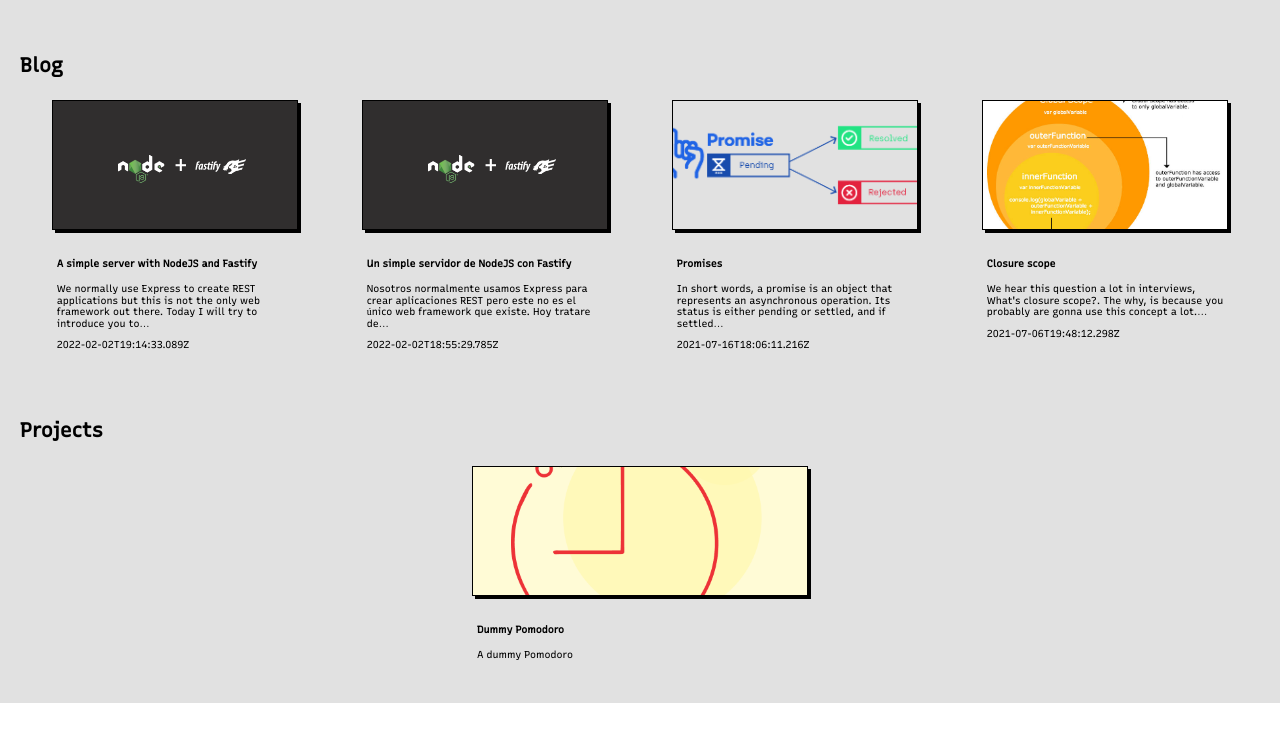
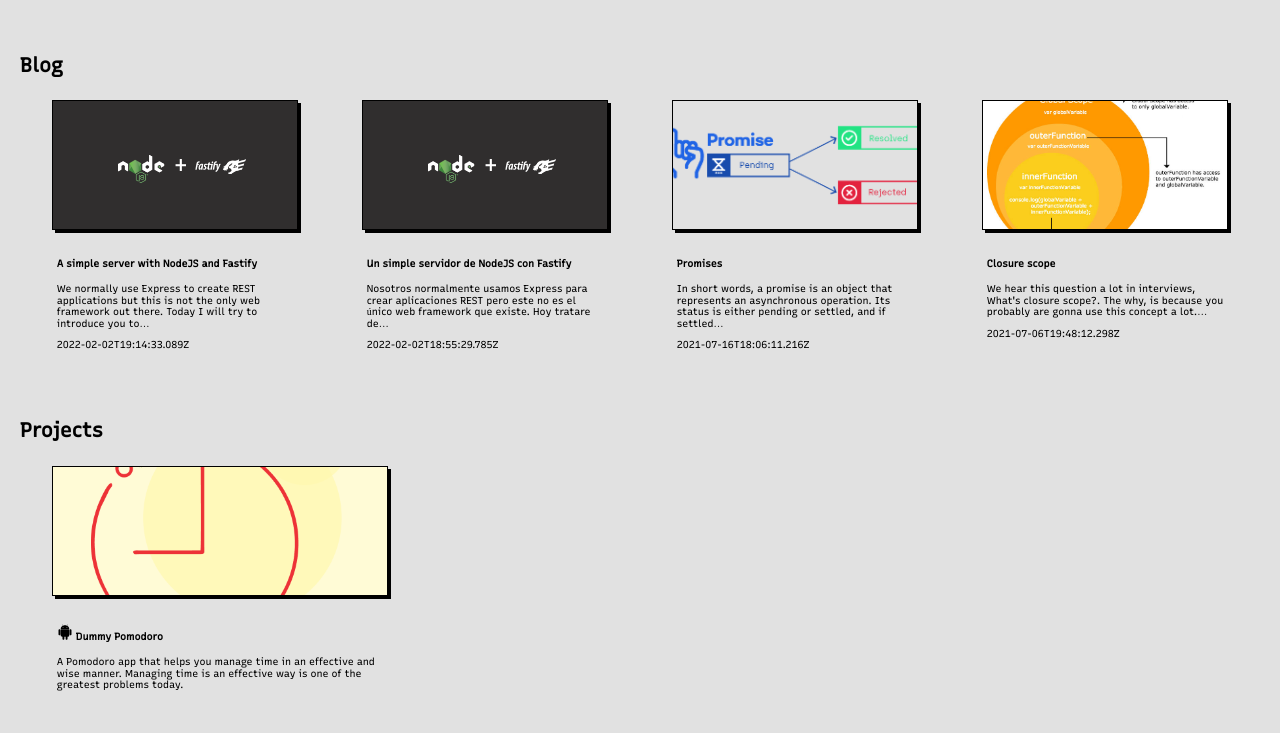
Before and after one commit to ferjpi/Portfolio, a Gatsby site: page / in a window 1280 px wide. Shown: the part 1183-1916 px from the top of the page. Before the commit the page ends 1886 px from the top, so only its background shows below. Built offline with nearby package versions, Linux system fonts and the light colour scheme; Gatsby itself is replaced by a stand-in of ours.

Commit message:
Card for Pomodoro Project

```diff
--- a/package.json
+++ b/package.json
@@ -56,6 +56,7 @@
     "react": "^16.14.0",
     "react-dom": "^16.14.0",
     "react-helmet": "^6.1.0",
+    "react-icons": "^4.3.1",
     "styled-components": "^5.3.3"
   }
 }
--- a/src/components/card.js
+++ b/src/components/card.js
@@ -35,16 +35,13 @@ const BodyContainer = Styled.div`
   padding: 5px;
 `
 
-function Card({ title, img, date, desc }) {
-  const [hoverImg, setHoverImg] = useState({ y: 0, scale: 1 })
+function Card({ title, img, date, desc, title_icon = null }) {
   return (
     <>
       <CardContainer
         as={motion.div}
         initial={{ y: 0 }}
         whileHover={{ y: -10, scale: 1.07 }}
-        onMouseEnter={() => setHoverImg({ y: -35, scale: 1.1 })}
-        onMouseLeave={() => setHoverImg({ y: 0, scale: 1 })}
       >
         <ImgContainer>
           <motion.img
@@ -55,7 +52,9 @@ function Card({ title, img, date, desc }) {
           />
         </ImgContainer>
         <BodyContainer>
-          <h4>{title}</h4>
+          <h4>
+            {title_icon} {title}
+          </h4>
           <p>{desc}</p>
           <span>{date}</span>
         </BodyContainer>
--- a/src/components/section/projects.js
+++ b/src/components/section/projects.js
@@ -1,5 +1,6 @@
 import React from "react"
 import Styled from "styled-components"
+import { DiAndroid } from "react-icons/di"
 import Card from "../card"
 import logoPomodoro from "../../images/Logo_dummy_pomodoro.png"
 
@@ -14,8 +15,14 @@ const SectionTitle = Styled.h2`
 
 const SectionList = Styled.div`
   display: flex;
-  justify-content: space-evenly;
+  justify-content: start;
 `
+const PomodoroProject = {
+  title: "Dummy Pomodoro ",
+  description:
+    "A Pomodoro app that helps you manage time in an effective and wise manner. Managing time is an effective way is one of the greatest problems today.",
+  image: logoPomodoro,
+}
 
 const Projects = () => {
   return (
@@ -24,10 +31,11 @@ const Projects = () => {
       <SectionList>
         <Card
           key={`project-1`}
-          title={"Dummy Pomodoro"}
-          img={logoPomodoro}
+          title={PomodoroProject.title}
+          img={PomodoroProject.image}
           date={""}
-          desc={"A dummy Pomodoro"}
+          desc={PomodoroProject.description}
+          title_icon={<DiAndroid size={16} />}
         />
       </SectionList>
     </BlogContainerStyle>
```
Also changed, not shown: 1 other file.
